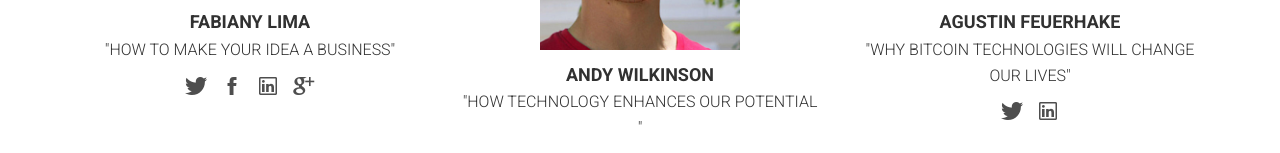
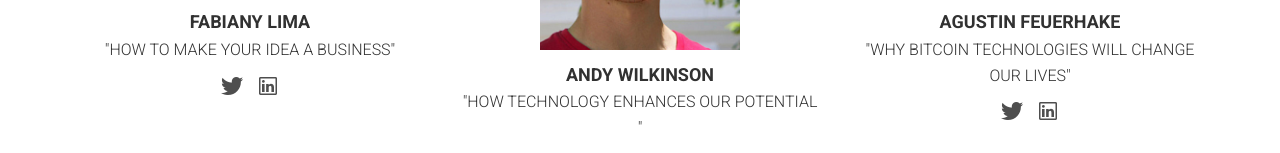
Before and after one commit to agustinf/ssj, a website: page index.html in a window 1280 px wide. Shown: the part 2192-2345 px from the top of the page. Drawn offline with Linux system fonts and the light colour scheme; files whose address does not match are found by name.

Commit message:
fix lima

```diff
--- a/index.html
+++ b/index.html
@@ -157,9 +157,7 @@
 
                         <ul class="social-block">
                             <li><a href="https://twitter.com/fylima"><i class="ion-social-twitter"></i></a></li>
-                            <li><a href=""><i class="ion-social-facebook"></i></a></li>
                             <li><a href="https://br.linkedin.com/in/fabianyplima/en"><i class="ion-social-linkedin-outline"></i></a></li>
-                            <li><a href=""><i class="ion-social-googleplus"></i></a></li>
                         </ul>
 
                     </div><!-- /.speaker -->
```
